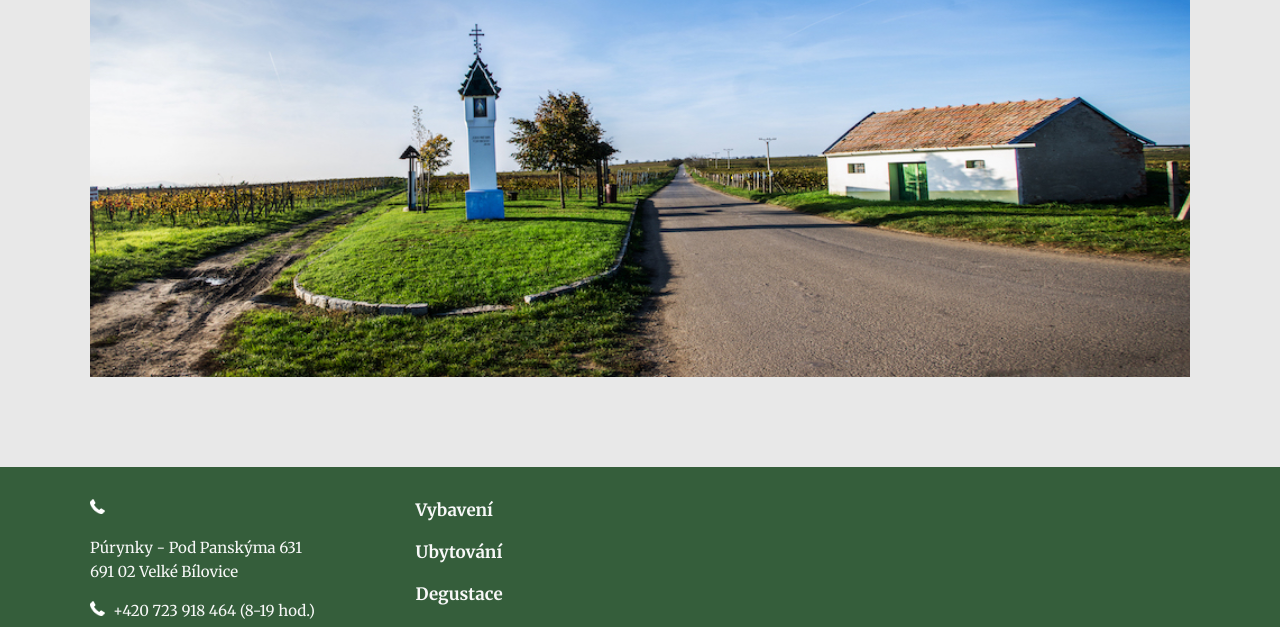
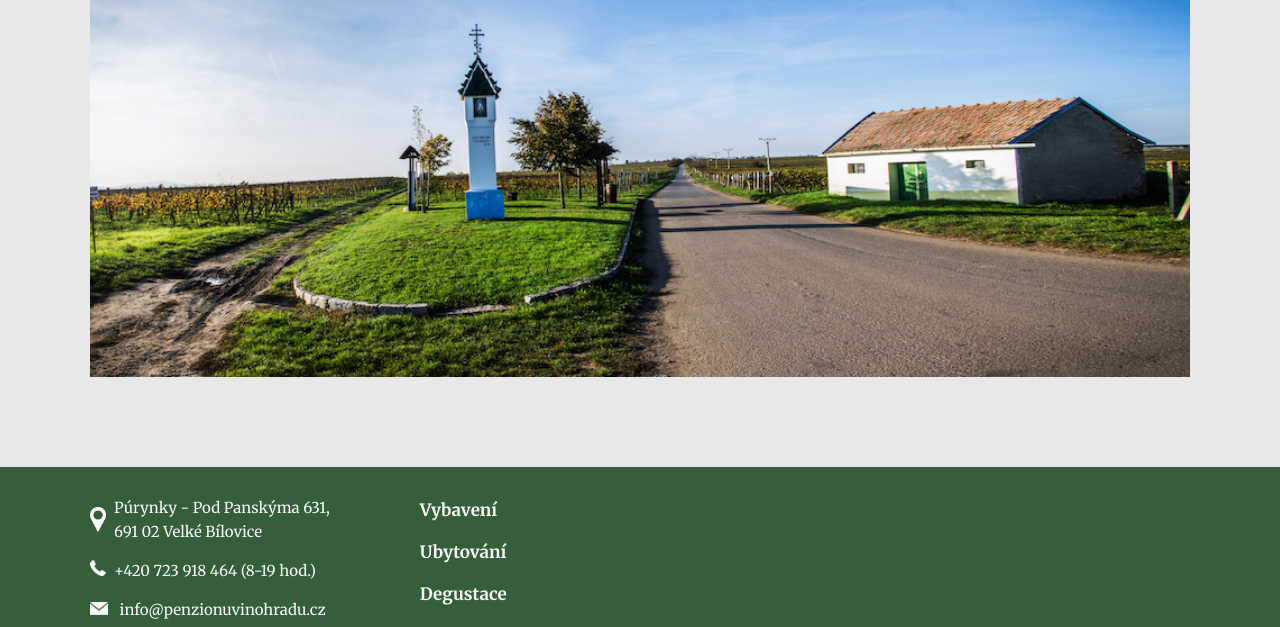
Before and after one commit to evamarko/PROJEKT-Penzion-U-Vinohradu, an Eleventy site: page galerie.html in a window 1280 px wide. Shown: the part 4509-5136 px from the top of the page. Built offline with nearby package versions, Linux system fonts and the light colour scheme; Eleventy itself is replaced by a stand-in of ours; files that its build step writes are made by us from their sources.

Commit message:
Hotové ikony u kontaktů

```diff
--- a/_includes/main-template-penzion.njk
+++ b/_includes/main-template-penzion.njk
@@ -102,26 +102,31 @@
 
     <footer class="footer">
       <div class="footer__contact">
+        <div class="footer__contact-address">
+          <img
+            class="footer__icon-address"
+            src="/images/address.png"
+            alt="Ikona telefon"
+          />
+          <div>
+            Púrynky - Pod Panskýma 631,<br />
+            691 02 Velké Bílovice<br />
+          </div>
+        </div>
         <p>
           <img
-            class="header__icon-phone"
+            class="footer__icon-phone"
             src="/images/phone.png"
             alt="Ikona telefon"
+          />+420 723 918 464 (8-19 hod.)
+        </p>
+        <a class="footer__email" href="mailto:info@penzionuvinohradu.cz">
+          <img
+            class="footer__icon-mail"
+            src="/images/mail.png"
+            alt="Ikona e-mail"
           />
-           <p> Púrynky - Pod Panskýma 631<br />
-          691 02 Velké Bílovice<br /></p>
-        </p>
-        <p> <img
-          class="header__icon-phone"
-          src="/images/phone.png"
-          alt="Ikona telefon"
-        />+420 723 918 464 (8-19 hod.)</p>
-        <a class="footer__email" href="mailto:info@penzionuvinohradu.cz"
-          > <img
-          class="header__icon-mail"
-          src="/images/mail.png"
-          alt="Ikona e-mail"
-        /> info@penzionuvinohradu.cz</a
+          info@penzionuvinohradu.cz</a
         >
         <a
           href="https://www.facebook.com/Vinn%C3%BD-sklep-a-penzion-U-Vinohradu-205435942830300"
--- a/scss/_footer.scss
+++ b/scss/_footer.scss
@@ -110,3 +110,27 @@
 .footer__copyright-text {
   margin: 7px;
 }
+
+//Ikony kontakty - adresa, telefon, e-mail
+.footer__icon-address {
+  height: 25px;
+  width: 16px;
+  margin-right: 8px;
+}
+
+.footer__icon-phone {
+  width: 16px;
+  height: 16px;
+  margin-right: 8px;
+}
+
+.footer__icon-mail {
+  width: 18px;
+  margin-right: 8px;
+}
+
+.footer__contact-address {
+  display: flex;
+  align-items: center;
+  margin-top: 14px;
+}
--- a/scss/_header.scss
+++ b/scss/_header.scss
@@ -45,7 +45,7 @@
   text-decoration: underline;
 }
 
-//Ikony kontakty
+//Ikony kontakty - telefon, e-mail
 .header__icon-phone {
   height: 15px;
   width: 15px;
```
Also changed, not shown: css/style.css, images/address.png (added), 2 other files.
